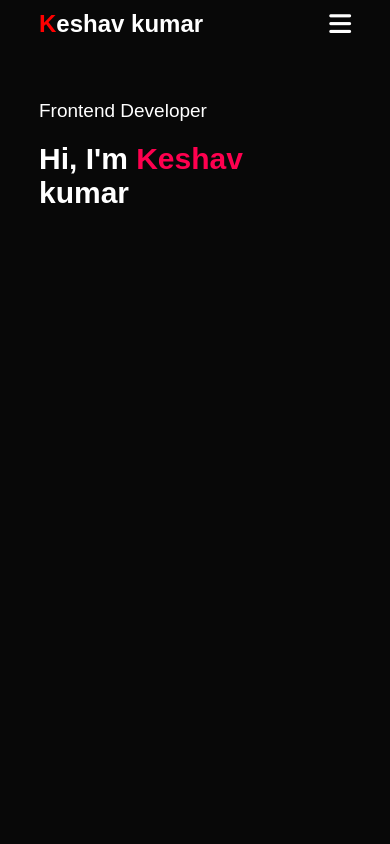
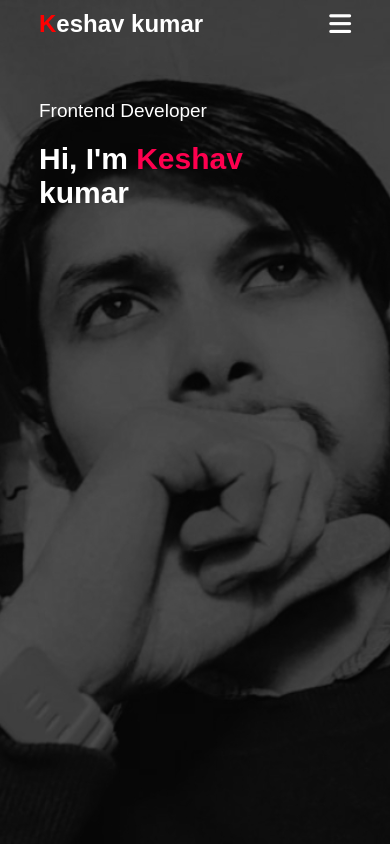
Before and after one commit to keshavkumar2505/Keshav-Portfolio, a plain HTML site: page index.html in a window 390 px wide. Shown: the top 844 px of the page. Drawn offline with Linux system fonts and the light colour scheme.

Commit message:
image-fixing

```diff
--- a/assets/css/style.css
+++ b/assets/css/style.css
@@ -338,9 +338,7 @@ nav .fas{
 }
 
 @media only screen and (max-width: 767px){
-    #header{
-        background-image: url(images/phone-background.jpg);
-    }
+    */
     .header-text{
         /* margin-top: 100%; */
         font-size: 16px;
```
